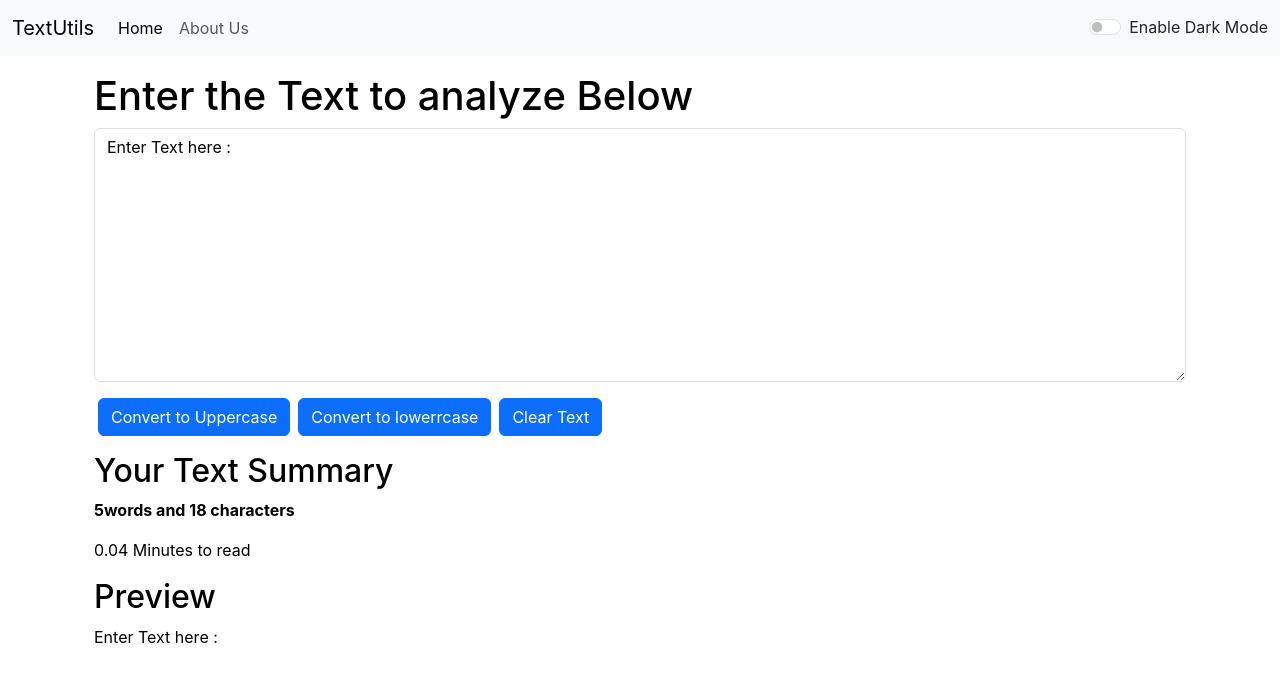
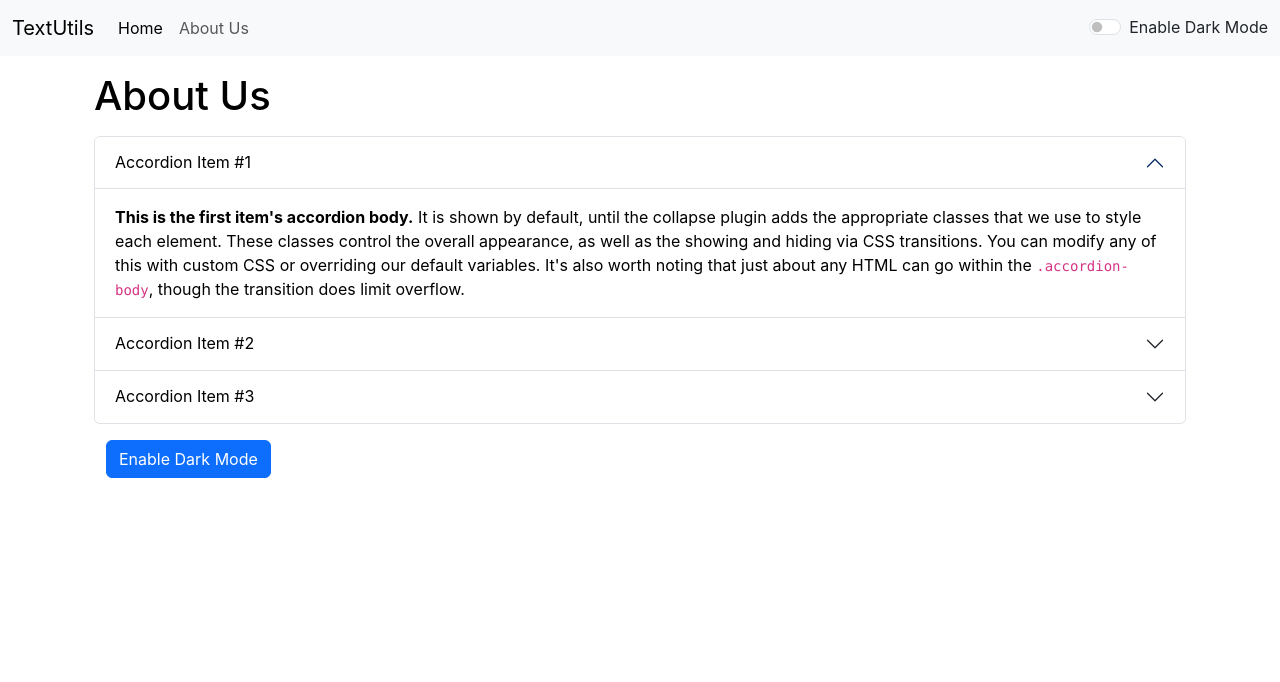
Before and after one commit to Abhi-33/React-fullCourse, a React (Create React App) app: page / in a window 1280 px wide. Shown: the top 682 px of the page. Built offline with nearby package versions, Linux system fonts and the light colour scheme.

Commit message:
Enhanced :  Dark Mode and Alert feature

```diff
--- a/package.json
+++ b/package.json
@@ -8,7 +8,8 @@
     "@testing-library/user-event": "^13.5.0",
     "react": "^18.2.0",
     "react-dom": "^18.2.0",
-    "react-scripts": "5.0.1",
+    "react-router-dom": "^6.22.3",
+    "react-scripts": "^3.0.1",
     "web-vitals": "^2.1.4"
   },
   "scripts": {
--- a/src/App.js
+++ b/src/App.js
@@ -1,6 +1,6 @@
 import { useState } from 'react';
 import './App.css';
-// import About from './components/About';
+import About from './components/About';
 import Navbar from './components/Navbar';
 import TextForm from './components/TextForm'
 import Alert from './components/Alert';
@@ -46,8 +46,8 @@ function App() {
 <Navbar title="TextUtils" mode={mode} toggleMode={toggleMode}/>
 <Alert alert = {alert}/>
 <div className="container my-3">
-<TextForm showAlert={showAlert} heading="Enter the Text to analyze Below"   mode={mode} />
-{/* <About /> */}
+{/* <TextForm showAlert={showAlert} heading="Enter the Text to analyze Below"   mode={mode} /> */}
+<About />
 </div>
    </>
   );
```
Also changed, not shown: 1 other file (tests, documents, lock files or other folders).
